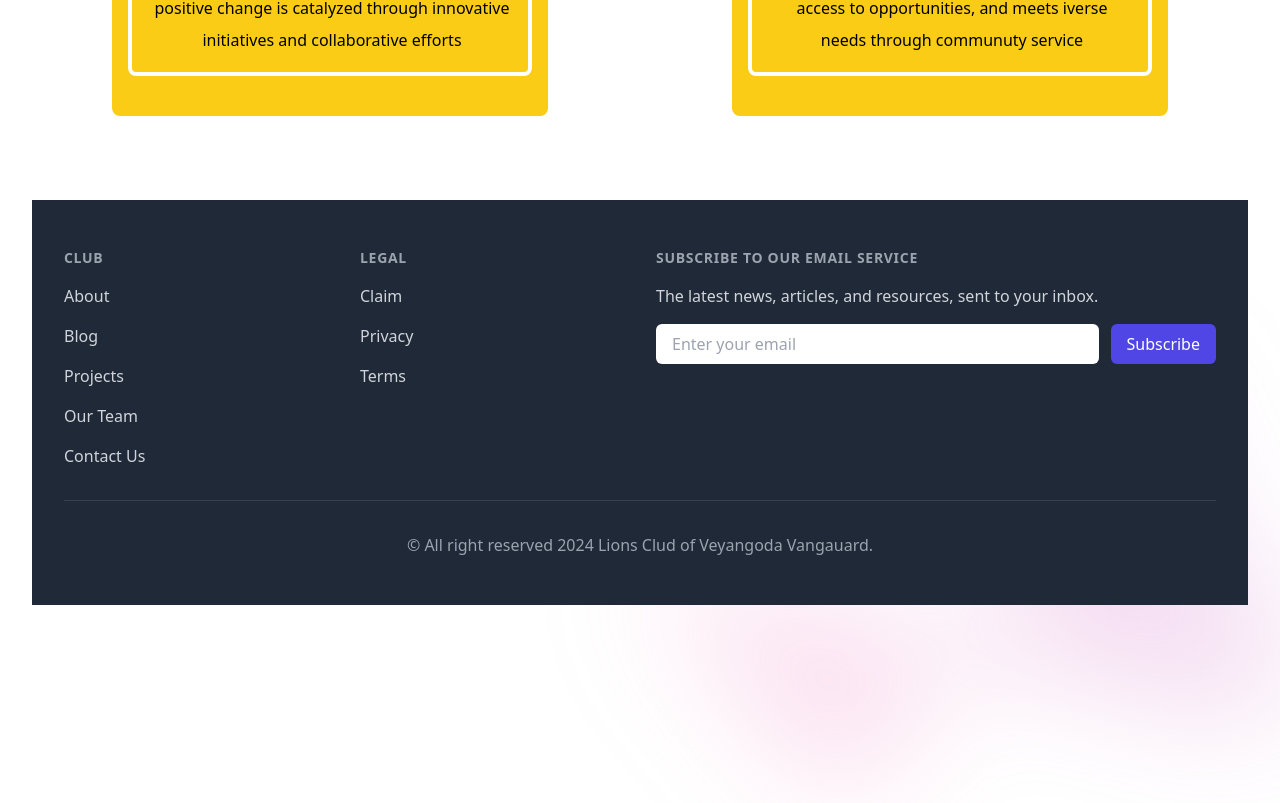
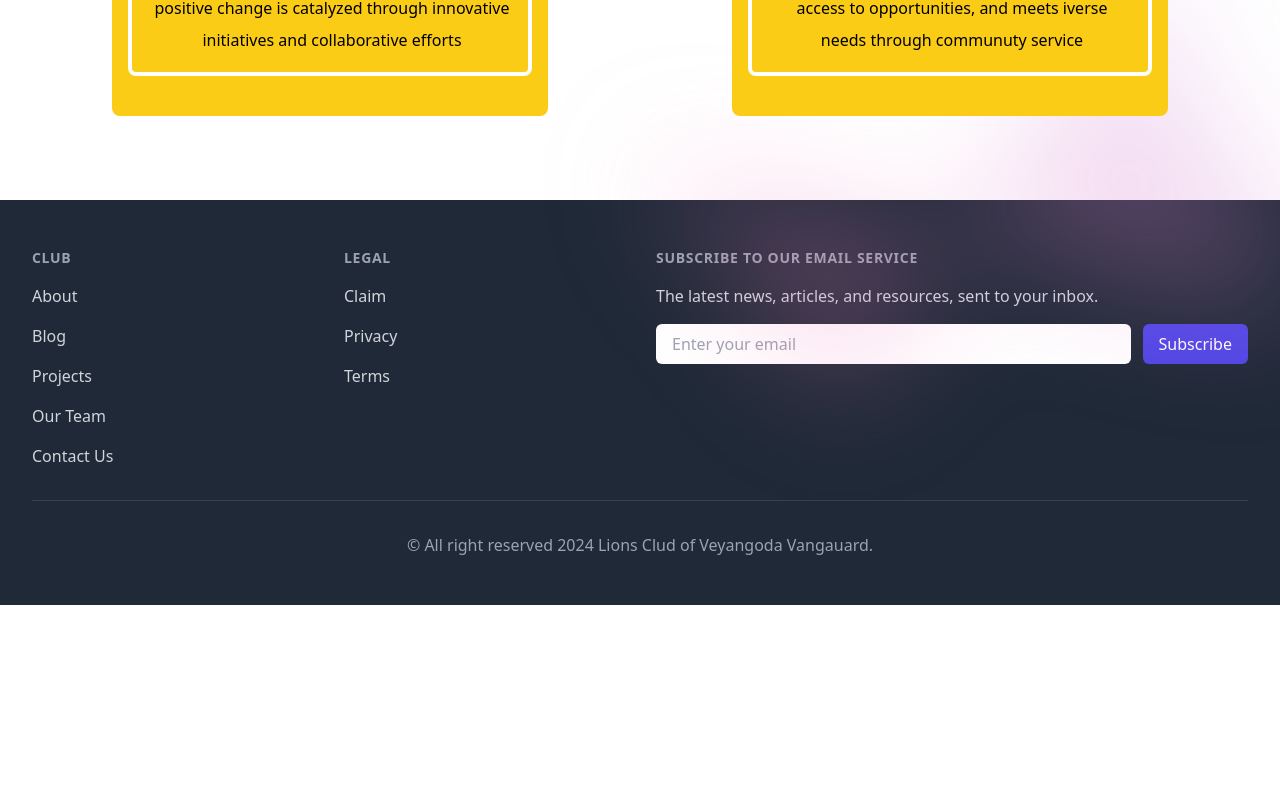
Before and after one commit to sxnjulx/lion-web-1, a React (Create React App) app: page /home in a window 1280 px wide. Shown: the part 976-1779 px from the top of the page. After the commit the page ends 1581 px from the top, so only its background shows below. Built offline with nearby package versions, Linux system fonts and the light colour scheme.

Commit message:
handle footer sticking to the bottom

```diff
--- a/src/components/home.js
+++ b/src/components/home.js
@@ -20,7 +20,8 @@ const Home = () =>{
   const { userStateService} = useServices()
   const {state, dispatch} = userStateService
     return(
-      <div className="relative isolate px-6 pt-14 lg:px-8">
+      <div className='flex flex-col min-h-screen'>
+        <div className="relative isolate px-6 pt-14 lg:px-8">
         {/* <div className="h-screen bg-gray-200 relative ">
           <AnimatedBackground/>
           <h1 className="text-4xl font-bold tracking-tight text-white sm:text-6xl absolute top-1/2 left-1/2 transform -translate-x-1/2 -translate-y-1/2">
@@ -103,9 +104,8 @@ const Home = () =>{
             ))}
           </div>
         </div>
-        <div>
-          <Footer/>
-        </div>
+      </div>
+      <Footer/>
       </div>
     )
     }
```
Also changed, not shown: src/Routing.js (+0 -54 lines).
